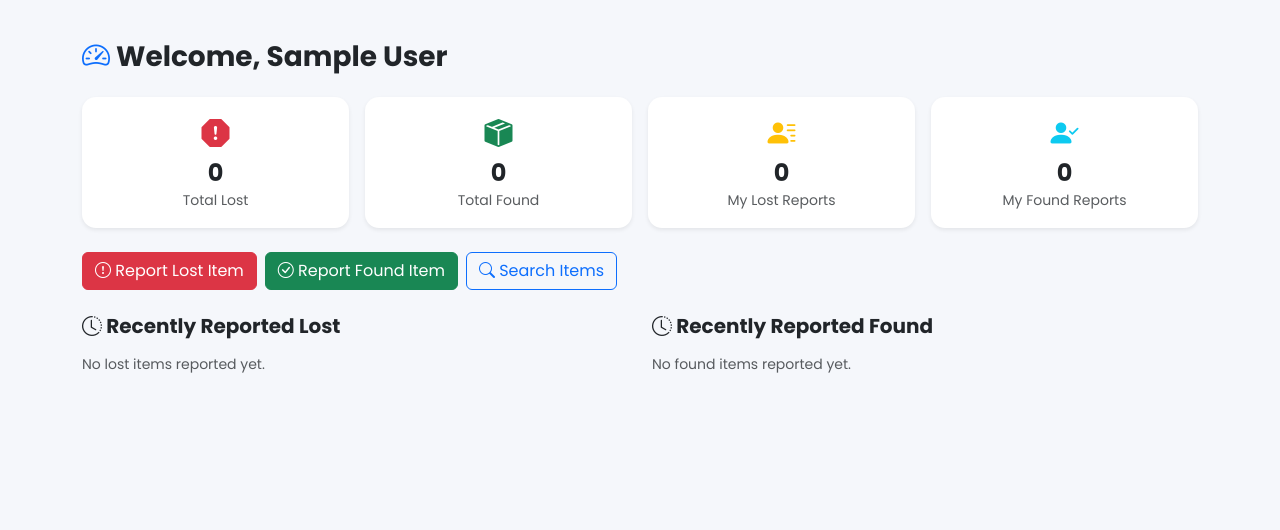
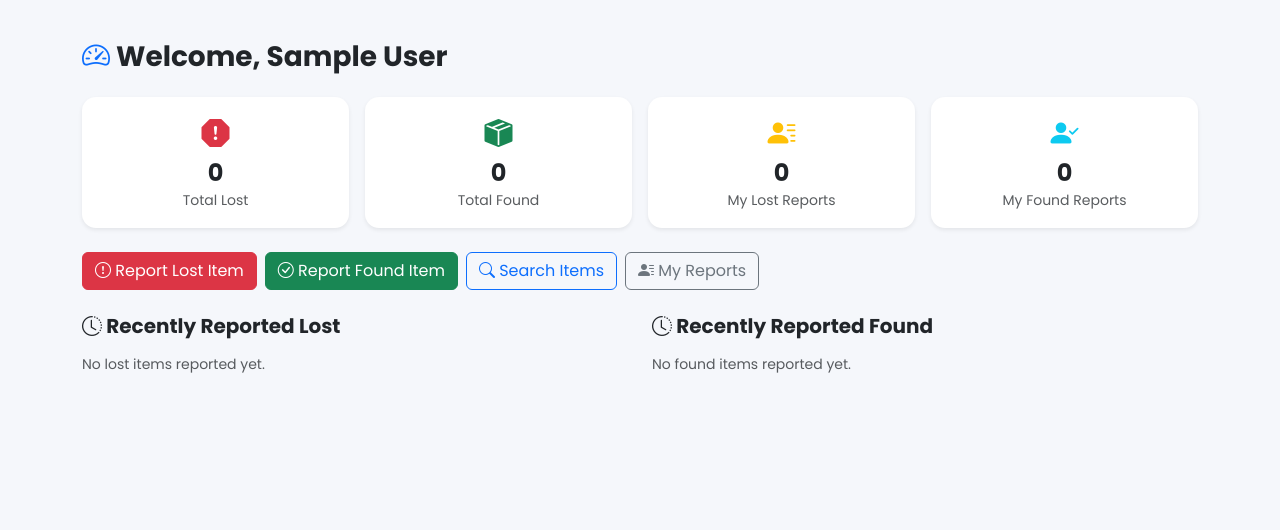
Before and after one commit to vvk012/smart-lost-found, a Flask app: page /dashboard in a window 1280 px wide. Shown: the part 72-602 px from the top of the page. Run offline with Flask 3, Linux system fonts and the light colour scheme; the visitor is signed in with stand-in values (Sample User, id 1); data that the repository does not hold is empty.

```diff
--- a/templates/dashboard.html
+++ b/templates/dashboard.html
@@ -48,6 +48,7 @@
         <a href="{{ url_for('items.report_lost') }}" class="btn btn-danger"><i class="bi bi-exclamation-circle"></i> Report Lost Item</a>
         <a href="{{ url_for('items.report_found') }}" class="btn btn-success"><i class="bi bi-check-circle"></i> Report Found Item</a>
         <a href="{{ url_for('items.search') }}" class="btn btn-outline-primary"><i class="bi bi-search"></i> Search Items</a>
+        <a href="{{ url_for('items.my_reports') }}" class="btn btn-outline-secondary"><i class="bi bi-person-lines-fill"></i> My Reports</a>
     </div>
 
     <div class="row g-4">
```
